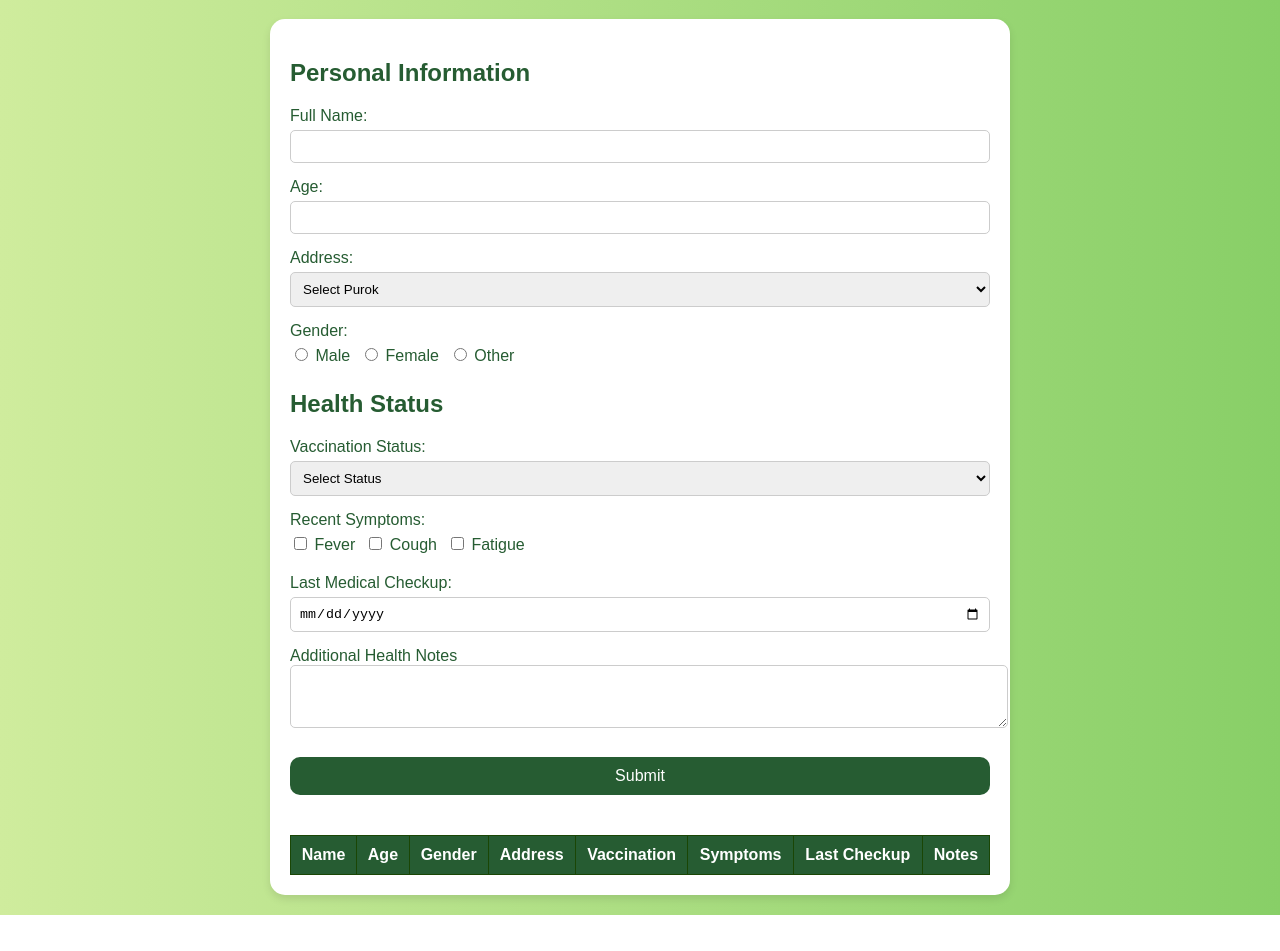
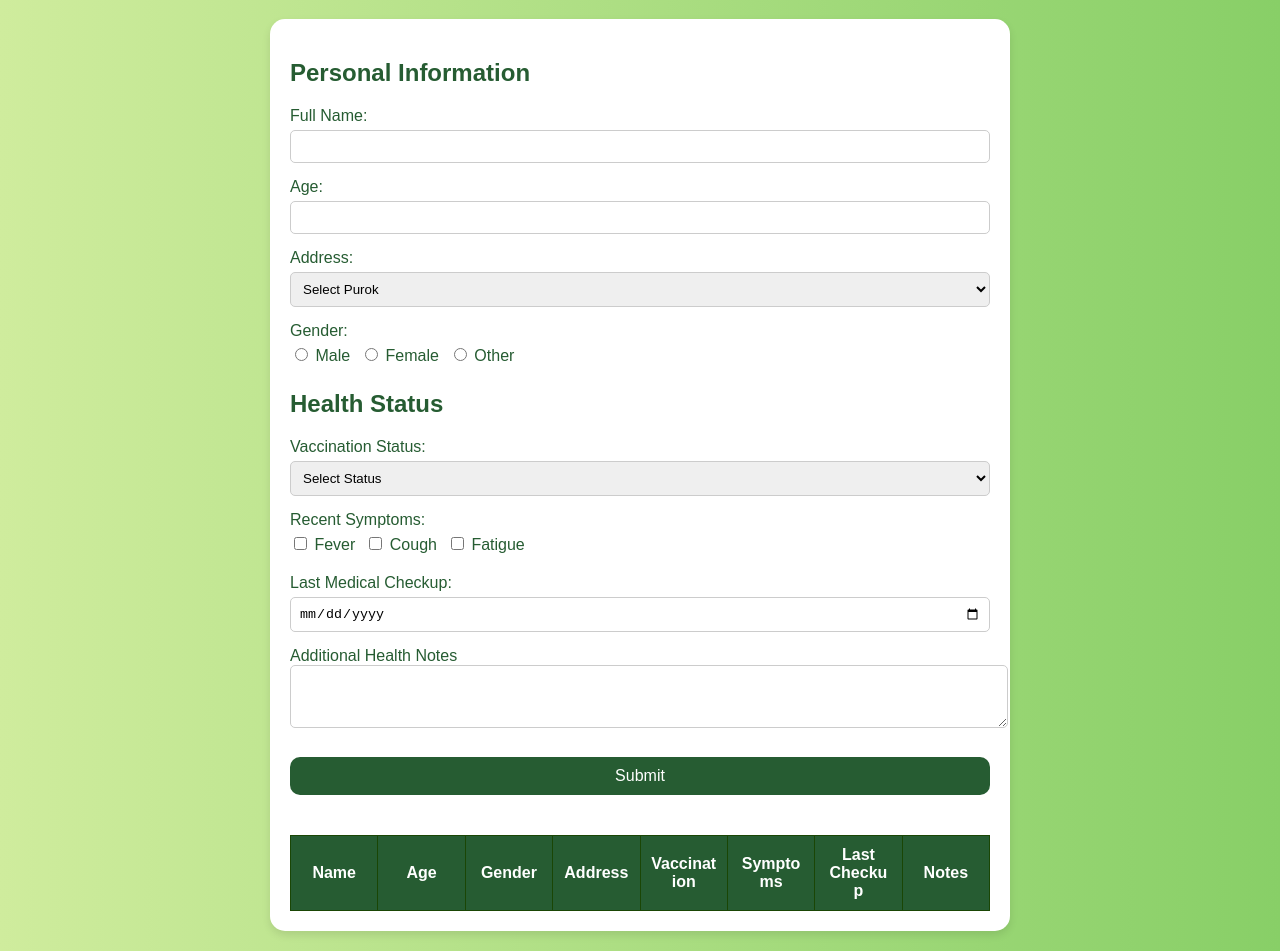
Before and after one commit to marygrace0908/WEBDEV-TEAM-10-Health-Survey, a plain HTML site: page index.html in a window 1280 px wide. Shown: the part 81-1032 px from the top of the page. Before the commit the page ends 996 px from the top, so only its background shows below. Drawn offline with Linux system fonts and the light colour scheme.

Commit message:
Add files via upload

```diff
--- a/index.html
+++ b/index.html
@@ -84,6 +84,7 @@
     table {
       width: 100%;
       border-collapse: collapse;
+      table-layout: fixed;
       margin-top: 40px;
     }
 
@@ -91,6 +92,7 @@
       border: 1px solid #1a4605;
       padding: 10px;
       text-align: center;
+      word-wrap: break-word;
     }
 
     th {
```
